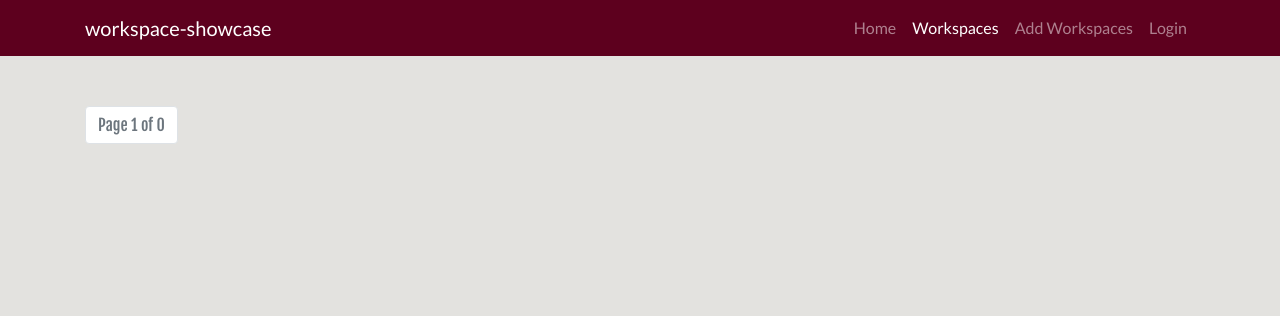
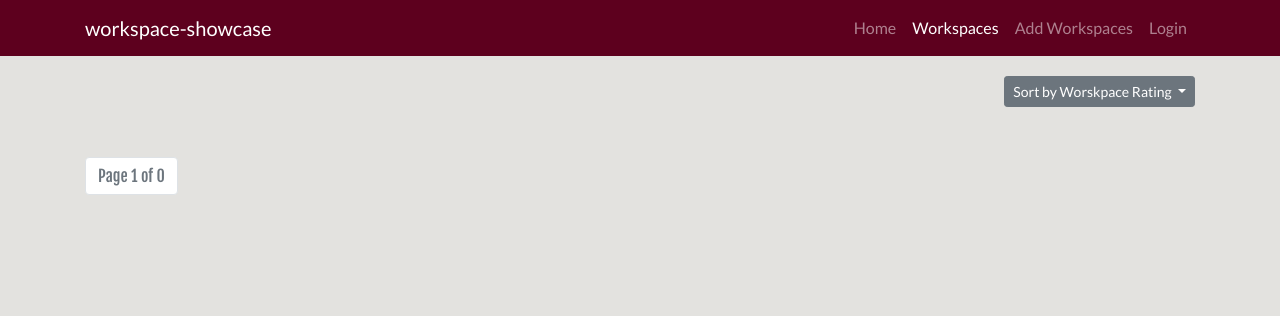
Before and after one commit to vishkid84/Workspace-showcase, a Flask app: page /get_workspaces in a window 1280 px wide. Shown: the top 316 px of the page. Run offline with Flask 2, Linux system fonts and the light colour scheme; data that the repository does not hold is empty; some libraries are stand-ins or nearby versions.

Commit message:
Added sort by workspace rating feature

```diff
--- a/app.py
+++ b/app.py
@@ -42,7 +42,60 @@ def get_workspaces():
     workspaces = mongo.db.workspaces.find().sort("_id", -1).limit(page_limit).skip(current_position)
     return render_template("workspaces.html",
             workspaces=workspaces, current_page=current_page, page_limit=page_limit, total=total,
-            current_position=current_position, max_pages=max_pages)
+            current_position=current_position, max_pages=max_pages, page='get_workspaces')
+
+
+@app.route('/profile')
+def profile():
+    if 'username' not in session:
+        flash('You need to be logged in to add workspace', 'warning')
+        return redirect(url_for('login'))
+    return render_template("profile.html", workspaces=mongo.db.workspaces.find({'username': session['username']}).sort("_id", -1),
+    session_username=session['username'], page='profile')
+
+
+@app.route('/sort_ascending')
+def sort_ascending():
+    # get current page for pagination
+    current_page = int(request.args.get('current_page', 1))
+    # get total of all the workspaces in db
+    total = mongo.db.workspaces.count({})
+    # Add current_position of the current page set at 0
+    current_position = int(request.args.get('current_position', 0))
+    # Show the maximum number of pages
+    max_pages = int(math.ceil(total / page_limit))
+
+    profile_page = request.args.get('page')
+    if profile_page == 'profile':
+        return render_template("profile.html", workspaces=mongo.db.workspaces.find({'username': session['username']}).sort("workspace_rating", 1),
+                session_username=session['username'], page='profile')
+
+    workspaces = mongo.db.workspaces.find().sort("workspace_rating", 1).limit(page_limit).skip(current_position)
+    return render_template("workspaces.html",
+            workspaces=workspaces, current_page=current_page, page_limit=page_limit, total=total,
+            current_position=current_position, max_pages=max_pages, page='get_workspaces')
+
+
+@app.route('/sort_descending')
+def sort_descending():
+    # get current page for pagination
+    current_page = int(request.args.get('current_page', 1))
+    # get total of all the workspaces in db
+    total = mongo.db.workspaces.count({})
+    # Add current_position of the current page set at 0
+    current_position = int(request.args.get('current_position', 0))
+    # Show the maximum number of pages
+    max_pages = int(math.ceil(total / page_limit))
+
+    profile_page = request.args.get('page')
+    if profile_page == 'profile':
+        return render_template("profile.html", workspaces=mongo.db.workspaces.find({'username': session['username']}).sort("workspace_rating", -1),
+                session_username=session['username'], page='profile')
+
+    workspaces = mongo.db.workspaces.find().sort("workspace_rating", -1).limit(page_limit).skip(current_position)
+    return render_template("workspaces.html",
+            workspaces=workspaces, current_page=current_page, page_limit=page_limit, total=total,
+            current_position=current_position, max_pages=max_pages, page='get_workspaces')
 
 
 @app.route('/register', methods=['POST', 'GET'])
@@ -174,15 +227,6 @@ def delete_workspaces(workspace_id):
     return redirect(url_for('login'))
 
 
-@app.route('/profile')
-def profile():
-    if 'username' not in session:
-        flash('You need to be logged in to add workspace', 'warning')
-        return redirect(url_for('login'))
-    return render_template("profile.html", workspaces=mongo.db.workspaces.find({'username': session['username']}).sort("_id", -1),
-    session_username=session['username'])
-
-
 @app.route('/logout')
 def logout():
    # remove the username from the session if it is there
--- a/static/css/style.css
+++ b/static/css/style.css
@@ -135,3 +135,7 @@ footer{
     background-color: #e9ecef;
     border-color: #dee2e6;
 }
+
+.sort-container .dropdown-item{
+        font-size: .875rem;
+}
--- a/templates/base.html
+++ b/templates/base.html
@@ -33,14 +33,14 @@
 						<a  {% if request.endpoint == 'home' %} class="active nav-link" {% endif %} class="nav-link" href="{{url_for('home')}}">Home</a>
 					</li>
 					<li class="nav-item">
-						<a {% if request.endpoint == 'get_workspaces' %} class="active nav-link" {% endif %} class="nav-link" href="{{url_for('get_workspaces')}}">Workspaces</a>
+						<a {% if page == 'get_workspaces' %} class="active nav-link" {% endif %} class="nav-link" href="{{url_for('get_workspaces')}}">Workspaces</a>
 					</li>
                     <li class="nav-item">
 						<a {% if request.endpoint == 'add_workspaces' %} class="active nav-link" {% endif %} class="nav-link" href="{{url_for('add_workspaces')}}">Add Workspaces</a>
 					</li>
                     {% if session['logged_in'] == True  %}
                     <li class="nav-item">
-						<a {% if request.endpoint == 'profile' %} class="active nav-link" {% endif %} class="nav-link" href="{{url_for('profile')}}">My Profile</a>
+						<a {% if page == 'profile' %} class="active nav-link" {% endif %} class="nav-link" href="{{url_for('profile')}}">My Profile</a>
 					</li>
                     <li class="nav-item">
 						<a {% if request.endpoint == 'logout' %} class="active nav-link" {% endif %} class="nav-link" href="{{url_for('logout')}}">Logout</a>
--- a/templates/workspaces.html
+++ b/templates/workspaces.html
@@ -2,6 +2,24 @@
 
 {% block content %}
 
+
+    <div class="container sort-container">
+        <div class="row justify-content-end">
+            <div class="col-auto">
+                <form action="">
+                    <div class="btn-group">
+                        <button class="btn btn-secondary btn-sm dropdown-toggle" type="button" data-toggle="dropdown" aria-haspopup="true" aria-expanded="false">
+                            Sort by Worskpace Rating
+                        </button>
+                        <div class="dropdown-menu">
+                            <a class="dropdown-item" href="{{url_for('sort_ascending')}}" >Ascending</a>
+                            <a class="dropdown-item" href="{{url_for('sort_descending')}}">Descending</a>
+                        </div>
+                    </div>
+                </form>
+            </div>
+        </div>
+    </div>
 
     <div class="container workspaces-container">
         <div class="row">
@@ -22,12 +40,6 @@
                         <li class="list-group-item"><i class="fa fa-comments comments_icon" aria-hidden="true"></i><br><span class="workspace_comments">{{workspace.comments}}</span> </li>
                     </ul>
                 </div>
-                <!-- <div class="row">
-                    <div class="col-md-2 edit-del-btns">
-                        <a name="edit" class="btn btn-danger mb-5 text-center edit-btn" href="{{url_for('edit_workspaces', workspace_id=workspace._id)}}" >Edit</a>
-                        <a name="edit" class="btn btn-dark mb-5 ml-3 text-center delete-btn" href="{{url_for('delete_workspaces', workspace_id=workspace._id)}}" >Delete</a>
-                    </div>
-                </div> -->
             </div>
             {% endfor %}
         </div>
```
Also changed, not shown: templates/profile.html (+20 -0 lines).
